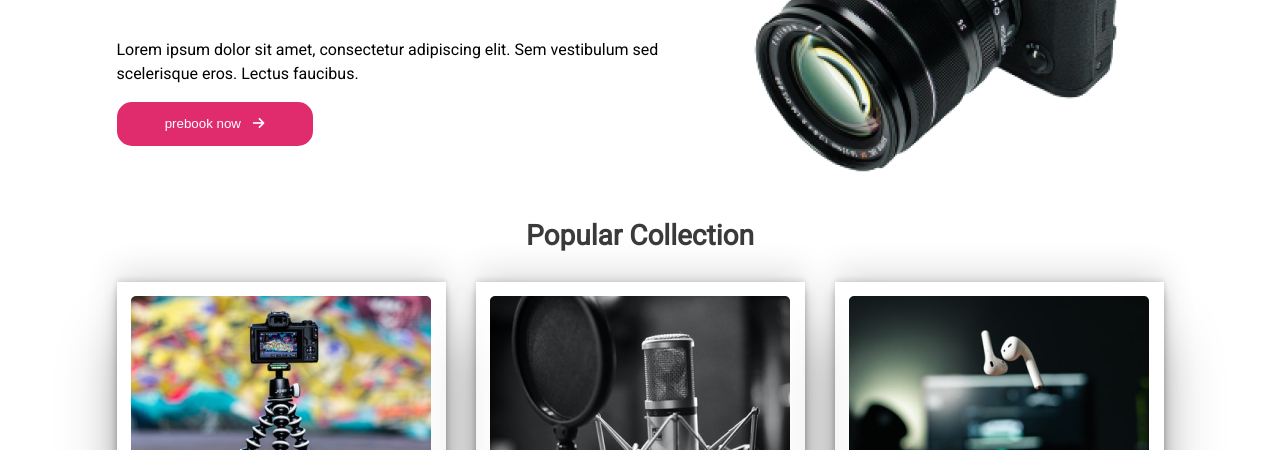
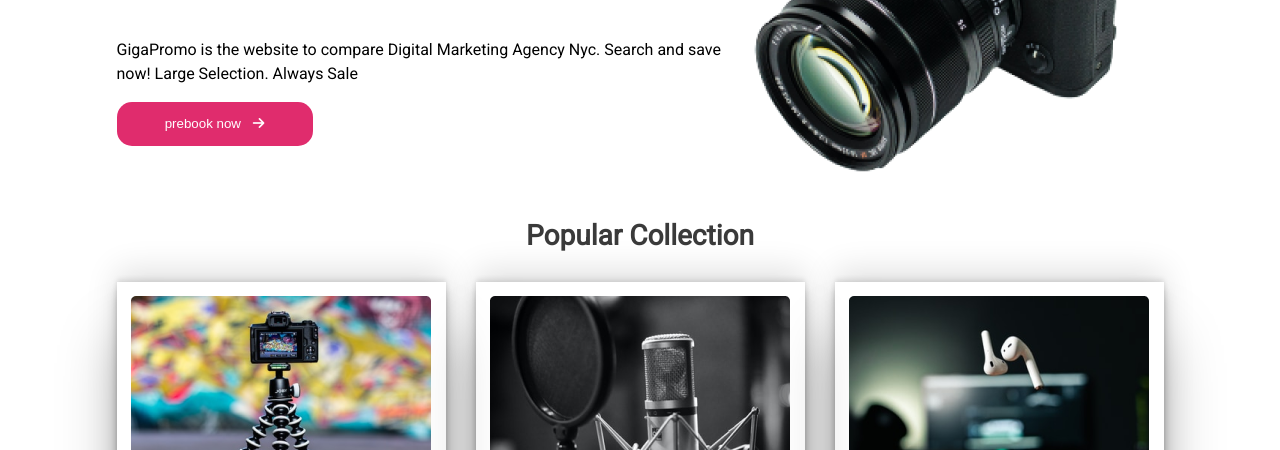
Before and after one commit to saidurrahman179/assaignment2, a plain HTML site: page index.html in a window 1280 px wide. Shown: the part 350-800 px from the top of the page. Drawn offline with Linux system fonts and the light colour scheme.

Commit message:
after comment

```diff
--- a/index.html
+++ b/index.html
@@ -9,6 +9,7 @@
     <title>Document</title>
 </head>
 <body>
+    <!-- header area start -->
     <header class="container" >
         <div class="header-area">
             <div class="logo">
@@ -27,12 +28,14 @@
             </nav>
         </div>
     </header>
+    <!-- header area is end -->
+    <!-- main area is start -->
     <main class="container">
         <div class="banner-area">
             <div class="banner-content">
                 <h1>Start your Journey as
                     Influencer</h1>
-                    <p>Lorem ipsum dolor sit amet, consectetur adipiscing elit. Sem vestibulum sed scelerisque eros. Lectus faucibus.</p>
+                    <p>GigaPromo is the website to compare Digital Marketing Agency Nyc. Search and save now! Large Selection. Always Sale</p>
                     <button><span class="botton-text">prebook now</span> <i class="fas fa-arrow-right"></i></button>
             </div>
             <div class="banner-img">
@@ -130,6 +133,8 @@
         </div>
 
     </main>
+    <!-- main area is end -->
+    <!-- footer area start -->
     <footer>
         <div class="container">
             <div class="footer-area">
@@ -147,5 +152,6 @@
             </div>
         </div>
     </footer>
+    <!-- footer area is end -->
 </body>
 </html>
--- a/style.css
+++ b/style.css
@@ -1,17 +1,22 @@
+/* base style */
 @import url('https://fonts.googleapis.com/css2?family=Poppins&family=Roboto:ital@0;1&display=swap');
 
 body{
     font-family: 'Poppins', sans-serif;
     font-family: 'Roboto', sans-serif;
 }
-
+.container{
+    width: 1047px;
+    margin: 0 auto;
+}
+/* style for header area */
 .header-area{
     margin-top: 60px;
     display: flex;
     flex-direction:row;
     justify-content: space-between;
 }
-
+ /* code for nav  */
 nav ul {
     display: flex;
 
@@ -27,10 +32,7 @@ nav ul li{
 nav ul li a{
     text-decoration: none;
 }
-.container{
-    width: 1047px;
-    margin: 0 auto;
-}
+/* code for banner  */
 .banner-area{
 
     display: flex;
@@ -62,6 +64,7 @@ nav ul li a{
 .botton-text{
     margin-right: 8px;
 }
+/* code for .collection  */
 .collection-area{
     display: flex;
     flex-direction: column;
@@ -113,6 +116,8 @@ nav ul li a{
 .see-more{
     text-align: right;
 }
+
+/* code for footer  */
 footer{
     background: #000000;
     color: white;
@@ -165,6 +170,7 @@ footer{
 
 }
 
+/* code for media quire  */
 @media only screen and (max-width: 767px) {
     .header-area{
         /* margin-top: 60px; */
```
